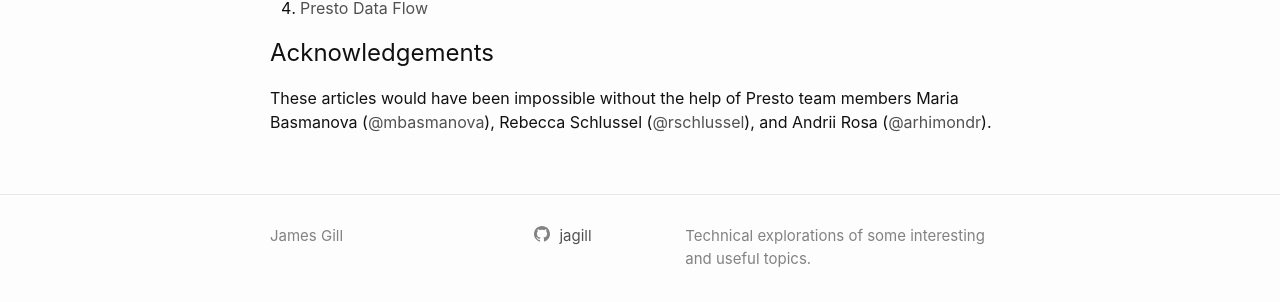
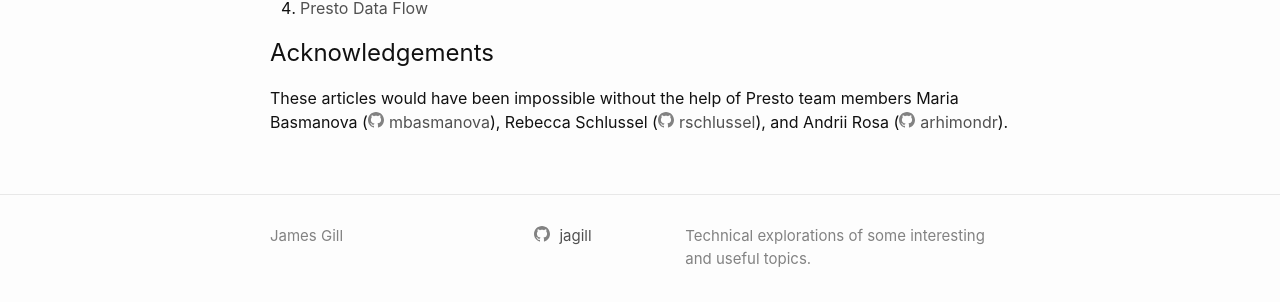
Before and after one commit to jagill/jagill.github.io, a Jekyll site: the page built from _presto/index.md, in a window 1280 px wide. Shown: the part 1289-1591 px from the top of the page. Built offline with Jekyll 4.4.1, drawn with Linux system fonts in a browser that asks for light colours.

Commit message:
Use GitHub icons for presto team members.

```diff
--- a/_presto/index.md
+++ b/_presto/index.md
@@ -62,9 +62,9 @@ architecture.
 Acknowledgements
 ================
 These articles would have been impossible without the help of Presto team members
-Maria Basmanova ([@mbasmanova](https://github.com/mbasmanova)),
-Rebecca Schlussel ([@rschlussel](https://github.com/rschlussel)), and
-Andrii Rosa ([@arhimondr](https://github.com/arhimondr)).
+Maria Basmanova ([<svg class="svg-icon"><use xlink:href="{{ '/assets/minima-social-icons.svg#github' | relative_url }}"></use></svg>mbasmanova](https://github.com/mbasmanova)),
+Rebecca Schlussel ([<svg class="svg-icon"><use xlink:href="{{ '/assets/minima-social-icons.svg#github' | relative_url }}"></use></svg>rschlussel](https://github.com/rschlussel)), and
+Andrii Rosa ([<svg class="svg-icon"><use xlink:href="{{ '/assets/minima-social-icons.svg#github' | relative_url }}"></use></svg>arhimondr](https://github.com/arhimondr)).
 
 [Presto Overview]: index "Presto Overview"
 [Presto Map-Reduce]: presto-map-reduce "Presto Map-Reduce"
```
